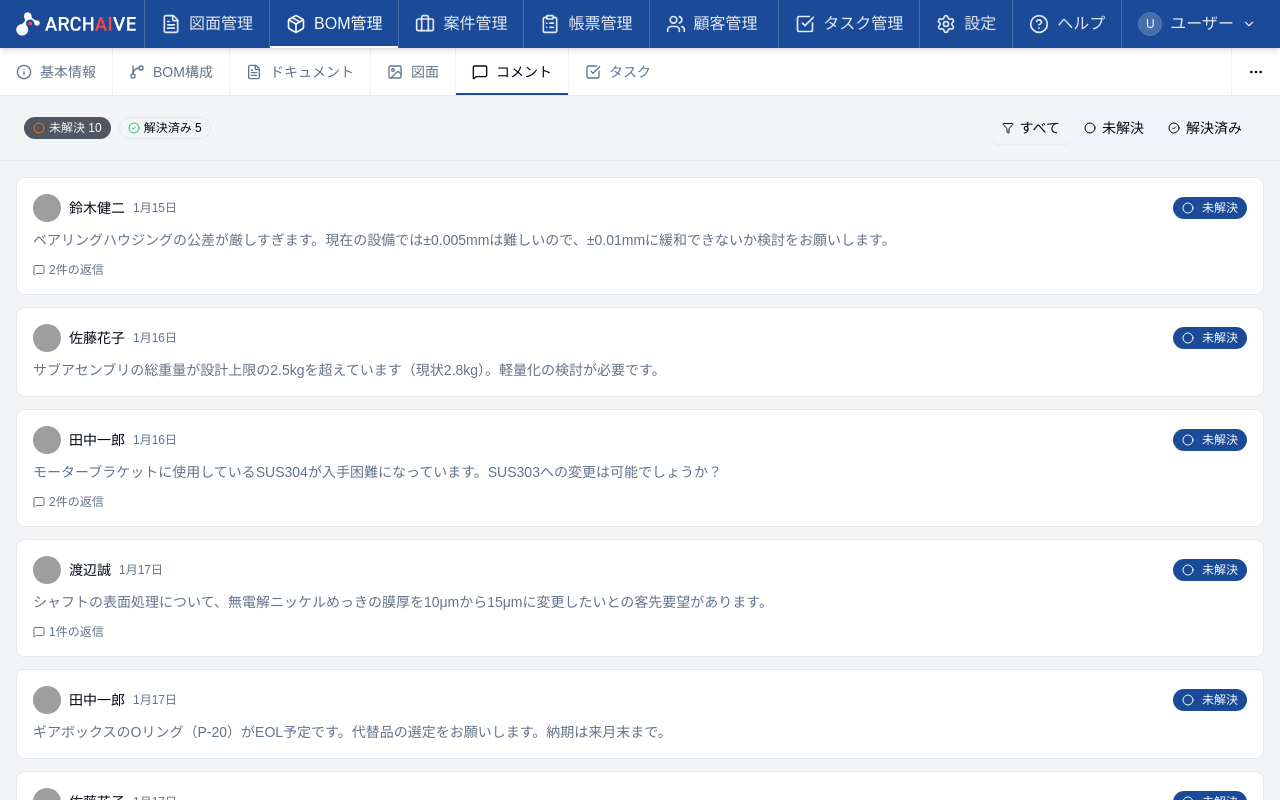
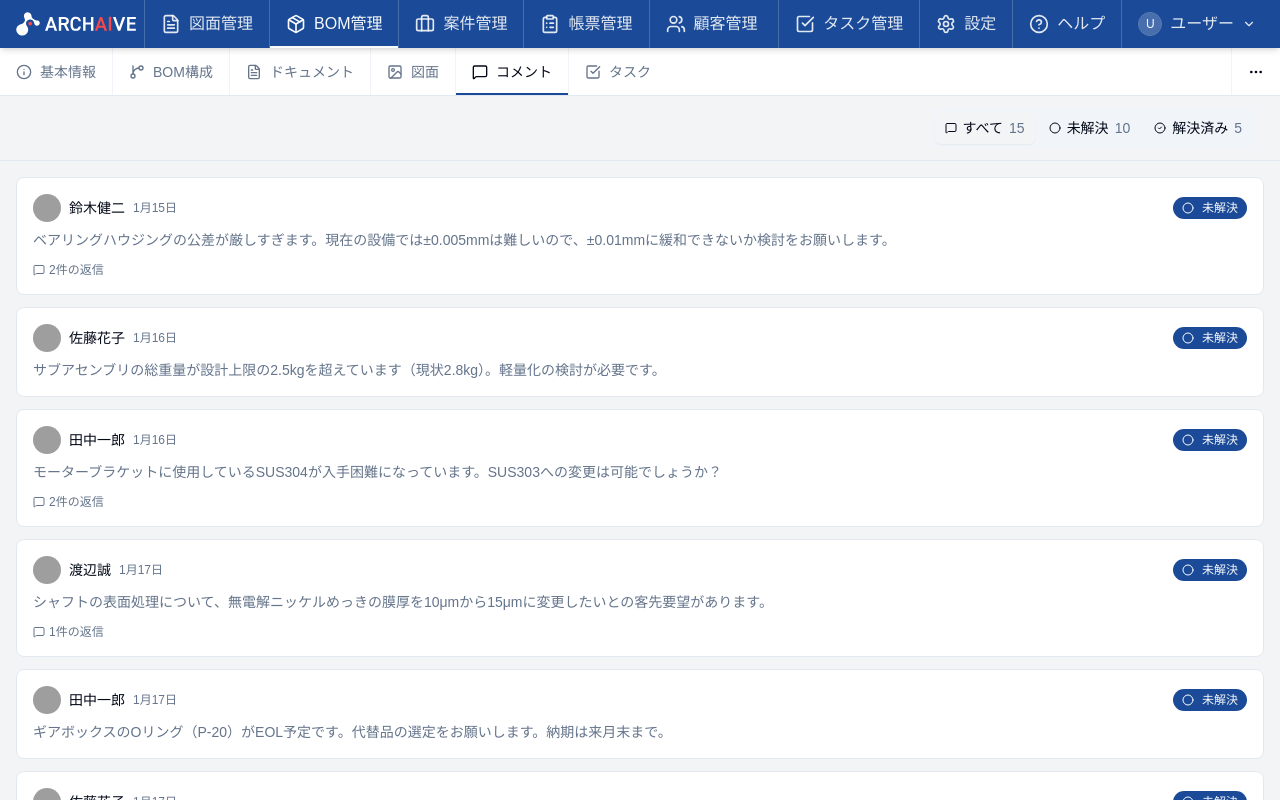
Before and after one commit to ShotaGhoona/archaive-maker-demo, a Next.js app in the folder frontend/: page /bom/1/comments in a window 1280 px wide. Built offline with nearby package versions, Linux system fonts and the light colour scheme; no server answers; grey boxes are pictures that could not be loaded; a web font is replaced by a local one.

Commit message:
redesign: comments header

```diff
--- a/frontend/src/page-components/bom/comments/ui/BomCommentsContainer.tsx
+++ b/frontend/src/page-components/bom/comments/ui/BomCommentsContainer.tsx
@@ -1,26 +1,19 @@
 'use client';
 
 import { useState, useMemo } from 'react';
-import { MessageSquare, CheckCircle2, Circle, Filter } from 'lucide-react';
+import { MessageSquare, CheckCircle2, Circle } from 'lucide-react';
 import {
   ResizablePanelGroup,
   ResizablePanel,
   ResizableHandle,
 } from '@/shared/ui/shadcn/ui/resizable';
 import { Button } from '@/shared/ui/shadcn/ui/button';
-import { Badge } from '@/shared/ui/shadcn/ui/badge';
 import { cn } from '@/shared/ui/shadcn/lib/utils';
 import { CommentListPanel } from '../ui-block/comment-list/ui/CommentListPanel';
 import { CommentDetailPanel } from '../ui-block/comment-detail/ui/CommentDetailPanel';
 import { getCommentThreadsWithAuthors } from '@/shared/dummy-data/bom-v2';
 
 type FilterStatus = 'all' | 'open' | 'resolved';
-
-const filterOptions: { value: FilterStatus; label: string; icon: React.ReactNode }[] = [
-  { value: 'all', label: 'すべて', icon: <Filter className='size-3' /> },
-  { value: 'open', label: '未解決', icon: <Circle className='size-3' /> },
-  { value: 'resolved', label: '解決済み', icon: <CheckCircle2 className='size-3' /> },
-];
 
 export function BomCommentsContainer() {
   const [filterStatus, setFilterStatus] = useState<FilterStatus>('all');
@@ -44,8 +37,17 @@ export function BomCommentsContainer() {
     return threads.find((t) => t.id === selectedThreadId) || null;
   }, [threads, selectedThreadId]);
 
-  const openCount = threads.filter((t) => !t.resolved).length;
-  const resolvedCount = threads.filter((t) => t.resolved).length;
+  const counts = useMemo(() => ({
+    all: threads.length,
+    open: threads.filter((t) => !t.resolved).length,
+    resolved: threads.filter((t) => t.resolved).length,
+  }), [threads]);
+
+  const filterOptions: { value: FilterStatus; label: string; icon: React.ReactNode }[] = [
+    { value: 'all', label: 'すべて', icon: <MessageSquare className='size-3' /> },
+    { value: 'open', label: '未解決', icon: <Circle className='size-3' /> },
+    { value: 'resolved', label: '解決済み', icon: <CheckCircle2 className='size-3' /> },
+  ];
 
   const handleSelectThread = (threadId: string) => {
     setSelectedThreadId(threadId);
@@ -58,20 +60,7 @@ export function BomCommentsContainer() {
   return (
     <div className='flex h-full flex-col'>
       {/* Header */}
-      <div className='flex shrink-0 items-center justify-between border-b px-6 py-3'>
-        <div className='flex items-center gap-3'>
-          <div className='flex items-center gap-2'>
-            <Badge variant='secondary' className='gap-1'>
-              <Circle className='size-3 text-orange-500' />
-              未解決 {openCount}
-            </Badge>
-            <Badge variant='outline' className='gap-1'>
-              <CheckCircle2 className='size-3 text-green-500' />
-              解決済み {resolvedCount}
-            </Badge>
-          </div>
-        </div>
-
+      <div className='flex shrink-0 items-center justify-end border-b px-6 py-3'>
         {/* Filter Tabs */}
         <div className='flex items-center gap-1 rounded-lg bg-muted p-1'>
           {filterOptions.map((option) => (
@@ -87,6 +76,9 @@ export function BomCommentsContainer() {
             >
               {option.icon}
               {option.label}
+              <span className='text-muted-foreground'>
+                {counts[option.value]}
+              </span>
             </Button>
           ))}
         </div>
```
